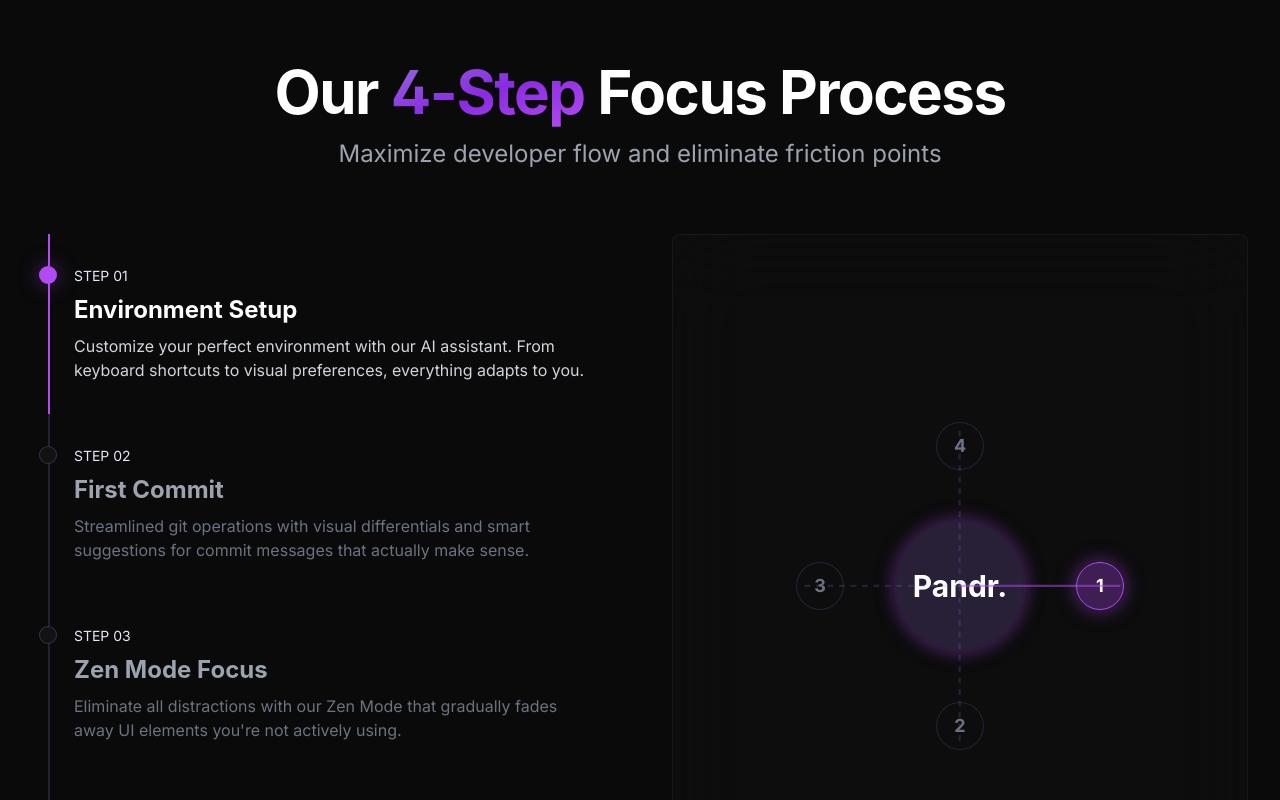
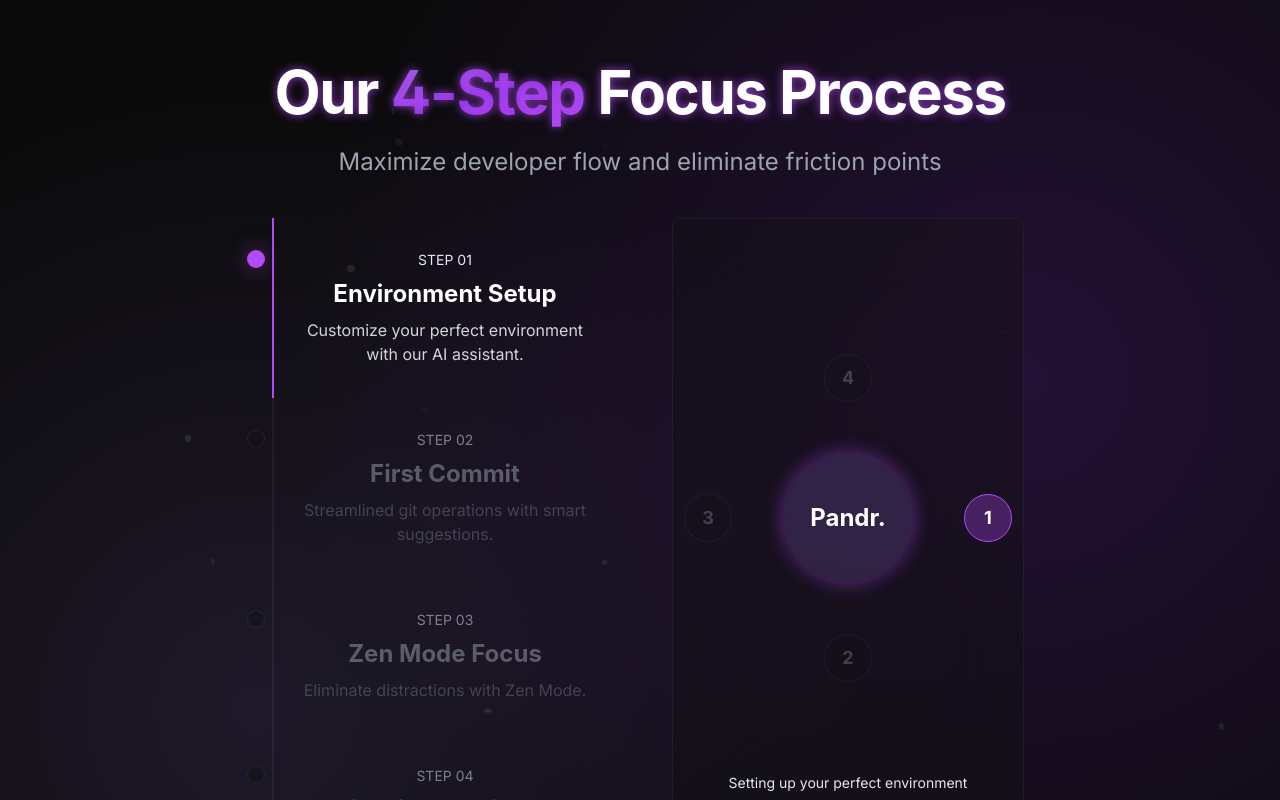
Before and after one commit to peter-vilamitjana/Pandr, a React (Vite) app: page / in a window 1280 px wide. Shown: the part 3040-3840 px from the top of the page. Built offline with nearby package versions, Linux system fonts and the light colour scheme.

Commit message:
Reverted to edit 0bbd4a17-e4bd-45af-b0f1-56a172642e17: "feat: redesign Process section with vertical scrolling and new step layout"

```diff
--- a/src/components/ProcessSection.tsx
+++ b/src/components/ProcessSection.tsx
@@ -1,5 +1,6 @@
-import React, { useEffect, useRef, useState } from "react";
-import { cn } from "@/lib/utils";
+import React, { useEffect, useRef, useState } from 'react';
+import { motion } from 'framer-motion';
+import { cn } from '@/lib/utils';
 
 interface ProcessStepProps {
   number: string;
@@ -10,47 +11,42 @@ interface ProcessStepProps {
 
 const ProcessStep = ({ number, title, description, isActive }: ProcessStepProps) => {
   return (
+    <motion.div
+      className={cn(
+        'border-l-2 pl-6 py-8 transition-all duration-500',
+        isActive ? 'border-pandr-accent' : 'border-pandr-violet/20'
+      )}
+      initial={{ opacity: 0 }}
+      animate={{ opacity: isActive ? 1 : 0.5 }}
+      transition={{ duration: 0.5 }}>
       <div
         className={cn(
-        "border-l-2 pl-6 py-8 transition-all duration-500",
-        isActive ? "border-pandr-accent" : "border-pandr-violet/20"
-      )}
-    >
-      <div
-        className={cn(
-          "absolute -left-[9px] w-[18px] h-[18px] rounded-full transition-all duration-500",
-          isActive ? "bg-pandr-accent shadow-glow" : "bg-pandr-darkGray border border-pandr-violet/30"
+          'absolute -left-[9px] w-[18px] h-[18px] rounded-full transition-all duration-500',
+          isActive ? 'bg-pandr-accent shadow-glow' : 'bg-pandr-darkGray border border-pandr-violet/30'
         )}
       />
-      <div className="text-sm text-pandr-lavender mb-2">{number}</div>
+      <div className='text-sm text-pandr-lavender mb-2'>{number}</div>
       <h3
         className={cn(
-          "text-2xl font-display font-bold mb-2 transition-all duration-300",
-          isActive ? "text-white" : "text-gray-400"
-        )}
-      >
+          'text-2xl font-display font-bold mb-2 transition-all duration-300',
+          isActive ? 'text-white' : 'text-gray-400'
+        )}>
         {title}
       </h3>
-      <p
-        className={cn(
-          "text-base transition-all duration-300",
-          isActive ? "text-gray-300" : "text-gray-500"
-        )}
-      >
+      <p className={cn('text-base transition-all duration-300', isActive ? 'text-gray-300' : 'text-gray-500')}>
         {description}
       </p>
-    </div>
+    </motion.div>
   );
 };
 
 const ProcessSection = () => {
   const containerRef = useRef<HTMLDivElement>(null);
-  const stickyRef = useRef<HTMLDivElement>(null);
   const [activeStep, setActiveStep] = useState(0);
 
   useEffect(() => {
     const handleScroll = () => {
-      if (!containerRef.current || !stickyRef.current) return;
+      if (!containerRef.current) return;
 
       const container = containerRef.current;
       const containerTop = container.getBoundingClientRect().top;
@@ -58,141 +54,130 @@ const ProcessSection = () => {
       const windowHeight = window.innerHeight;
       const scrollPosition = -containerTop + windowHeight * 0.4;
 
-      const stepHeight = containerHeight / 4;
-      const newActiveStep = Math.min(
-        3,
-        Math.max(0, Math.floor(scrollPosition / stepHeight))
-      );
+      const stepHeight = containerHeight / 4; // 4 steps
+      const newActiveStep = Math.min(3, Math.max(0, Math.floor(scrollPosition / stepHeight)));
 
       setActiveStep(newActiveStep);
     };
 
-    window.addEventListener("scroll", handleScroll);
-    return () => window.removeEventListener("scroll", handleScroll);
+    window.addEventListener('scroll', handleScroll);
+    return () => window.removeEventListener('scroll', handleScroll);
   }, []);
 
   return (
-    <section id="process" className="py-32 relative overflow-visible">
-      <div className="absolute inset-0 grid-bg opacity-10" />
-      <div className="container relative z-10">
-        <div className="mb-16 text-center">
-          <h2 className="section-title mb-4">
-            Our <span className="text-gradient">4-Step</span> Focus Process
-          </h2>
-          <p className="section-subtitle mx-auto">
-            Maximize developer flow and eliminate friction points
-          </p>
+    <section id='process' className='py-32 relative overflow-hidden hero-gradient'>
+      <div className='absolute inset-0'>
+        {[...Array(30)].map((_, i) => (
+          <div
+            key={i}
+            className='absolute rounded-full bg-white/20'
+            style={{
+              top: `${Math.random() * 100}%`,
+              left: `${Math.random() * 100}%`,
+              width: `${Math.random() * 6 + 2}px`,
+              height: `${Math.random() * 6 + 2}px`,
+              opacity: Math.random() * 0.5,
+              animation: `float ${Math.random() * 8 + 5}s ease-in-out infinite`
+            }}
+          />
+        ))}
       </div>
 
-        <div className="grid grid-cols-1 lg:grid-cols-2 gap-16">
-          <div ref={containerRef} className="relative px-4">
-            <div className="relative">
+      <div className='container relative z-10'>
+        <div className='max-w-3xl mx-auto text-center'>
+          <h2 className='section-title mb-6 glow-text'>
+            Our <span className='text-gradient'>4-Step</span> Focus Process
+          </h2>
+          <p className='section-subtitle mx-auto mb-10'>Maximize developer flow and eliminate friction points</p>
+
+          <div className='grid grid-cols-1 lg:grid-cols-2 gap-16'>
+            <div ref={containerRef} className='relative px-4'>
+              {/* Process Steps */}
               <ProcessStep
-                number="STEP 01"
-                title="Environment Setup"
-                description="Customize your perfect environment with our AI assistant. From keyboard shortcuts to visual preferences, everything adapts to you."
+                number='STEP 01'
+                title='Environment Setup'
+                description='Customize your perfect environment with our AI assistant.'
                 isActive={activeStep === 0}
               />
               <ProcessStep
-                number="STEP 02"
-                title="First Commit"
-                description="Streamlined git operations with visual differentials and smart suggestions for commit messages that actually make sense."
+                number='STEP 02'
+                title='First Commit'
+                description='Streamlined git operations with smart suggestions.'
                 isActive={activeStep === 1}
               />
               <ProcessStep
-                number="STEP 03"
-                title="Zen Mode Focus"
-                description="Eliminate all distractions with our Zen Mode that gradually fades away UI elements you're not actively using."
+                number='STEP 03'
+                title='Zen Mode Focus'
+                description='Eliminate distractions with Zen Mode.'
                 isActive={activeStep === 2}
               />
               <ProcessStep
-                number="STEP 04"
-                title="Ship with Confidence"
-                description="Integrated testing and CI/CD workflows that ensure your code is production-ready before you hit deploy."
+                number='STEP 04'
+                title='Ship with Confidence'
+                description='Testing and CI/CD workflows for production-ready code.'
                 isActive={activeStep === 3}
               />
             </div>
-          </div>
 
-          <div className="lg:sticky lg:top-24 h-[calc(100vh-6rem)]" ref={stickyRef}>
-            <div className="neo-blur rounded-lg w-full h-full overflow-hidden relative">
-              <div className="absolute inset-0 flex items-center justify-center">
-                <div className="relative w-[80%] h-[80%]">
+            {/* Sticky Visualization */}
+            <div className='lg:sticky lg:top-24 h-[600px]'>
+              <div className='neo-blur rounded-lg w-full h-full overflow-hidden relative'>
+                <div className='absolute inset-0 flex items-center justify-center'>
+                  <div className='relative w-[80%] h-[80%]'>
+                    {/* Central node */}
                     <div
                       className={cn(
-                      "absolute top-1/2 left-1/2 transform -translate-x-1/2 -translate-y-1/2 w-32 h-32 rounded-full transition-all duration-700",
-                      "bg-pandr-violet/20 shadow-glow"
-                    )}
-                  >
-                    <div className="absolute inset-0 flex items-center justify-center">
-                      <div className="text-3xl font-display font-bold text-white">Pandr.</div>
+                        'absolute top-1/2 left-1/2 transform -translate-x-1/2 -translate-y-1/2 w-32 h-32 rounded-full transition-all duration-700',
+                        'bg-pandr-violet/20 shadow-glow'
+                      )}>
+                      <div className='absolute inset-0 flex items-center justify-center'>
+                        <div className='text-2xl font-display font-bold text-white'>Pandr.</div>
                       </div>
                     </div>
 
-                  {[0, 1, 2, 3].map((step) => {
+                    {/* Orbiting nodes */}
+                    {[0, 1, 2, 3].map(step => {
                       const totalSteps = 4;
                       const baseAngle = (step * (Math.PI * 2)) / totalSteps;
-                    const rotation = activeStep * (Math.PI * 2) / totalSteps;
+                      const rotation = (activeStep * (Math.PI * 2)) / totalSteps;
                       const angle = baseAngle + rotation;
                       const radius = 140;
                       const x = Math.cos(angle) * radius;
                       const y = Math.sin(angle) * radius;
 
                       return (
-                      <div
+                        <motion.div
                           key={step}
                           className={cn(
-                          "absolute w-12 h-12 rounded-full flex items-center justify-center transition-all duration-700",
-                          activeStep === step ? "bg-pandr-accent/30 border border-pandr-accent shadow-glow text-white" : "bg-pandr-darkGray/30 border border-pandr-violet/20 text-gray-500"
+                            'absolute w-12 h-12 rounded-full flex items-center justify-center transition-all duration-700',
+                            activeStep === step
+                              ? 'bg-pandr-accent/30 border border-pandr-accent'
+                              : 'bg-pandr-darkGray/30 border border-pandr-violet/20'
                           )}
                           style={{
                             left: `calc(50% + ${x}px - 24px)`,
                             top: `calc(50% + ${y}px - 24px)`
                           }}
-                      >
-                        <div className="text-lg font-bold">
+                          initial={{ opacity: 0 }}
+                          animate={{ opacity: activeStep === step ? 1 : 0.5 }}
+                          transition={{ duration: 0.5 }}>
+                          <div
+                            className={cn('text-lg font-bold', activeStep === step ? 'text-white' : 'text-gray-500')}>
                             {step + 1}
                           </div>
-                      </div>
+                        </motion.div>
                       );
                     })}
-
-                  <svg className="absolute inset-0 w-full h-full pointer-events-none" viewBox="0 0 400 400">
-                    {[0, 1, 2, 3].map((step) => {
-                      const totalSteps = 4;
-                      const baseAngle = (step * (Math.PI * 2)) / totalSteps;
-                      const rotation = activeStep * (Math.PI * 2) / totalSteps;
-                      const angle = baseAngle + rotation;
-                      const radius = 140;
-                      const x2 = Math.cos(angle) * radius + 200;
-                      const y2 = Math.sin(angle) * radius + 200;
-
-                      return (
-                        <line
-                          key={step}
-                          x1="200"
-                          y1="200"
-                          x2={x2}
-                          y2={y2}
-                          className={cn(
-                            "transition-all duration-700",
-                            activeStep >= step ? "stroke-pandr-accent/50" : "stroke-pandr-violet/20"
-                          )}
-                          strokeWidth="2"
-                          strokeDasharray={activeStep >= step ? "0" : "5,5"}
-                        />
-                      );
-                    })}
-                  </svg>
                   </div>
                 </div>
 
-              <div className="absolute bottom-6 left-0 right-0 text-center">
-                <div className="text-base font-semibold text-white">
-                  {activeStep === 0 && "Setting up your perfect environment"}
-                  {activeStep === 1 && "Streamlining your first commit"}
-                  {activeStep === 2 && "Entering deep focus with Zen Mode"}
-                  {activeStep === 3 && "Shipping with complete confidence"}
+                <div className='absolute bottom-6 left-0 right-0 text-center'>
+                  <div className='text-sm text-pandr-lavender'>
+                    {activeStep === 0 && 'Setting up your perfect environment'}
+                    {activeStep === 1 && 'Streamlining your first commit'}
+                    {activeStep === 2 && 'Entering deep focus with Zen Mode'}
+                    {activeStep === 3 && 'Shipping with complete confidence'}
+                  </div>
                 </div>
               </div>
             </div>
```
Lines whose indentation alone changed are shown as unchanged.
